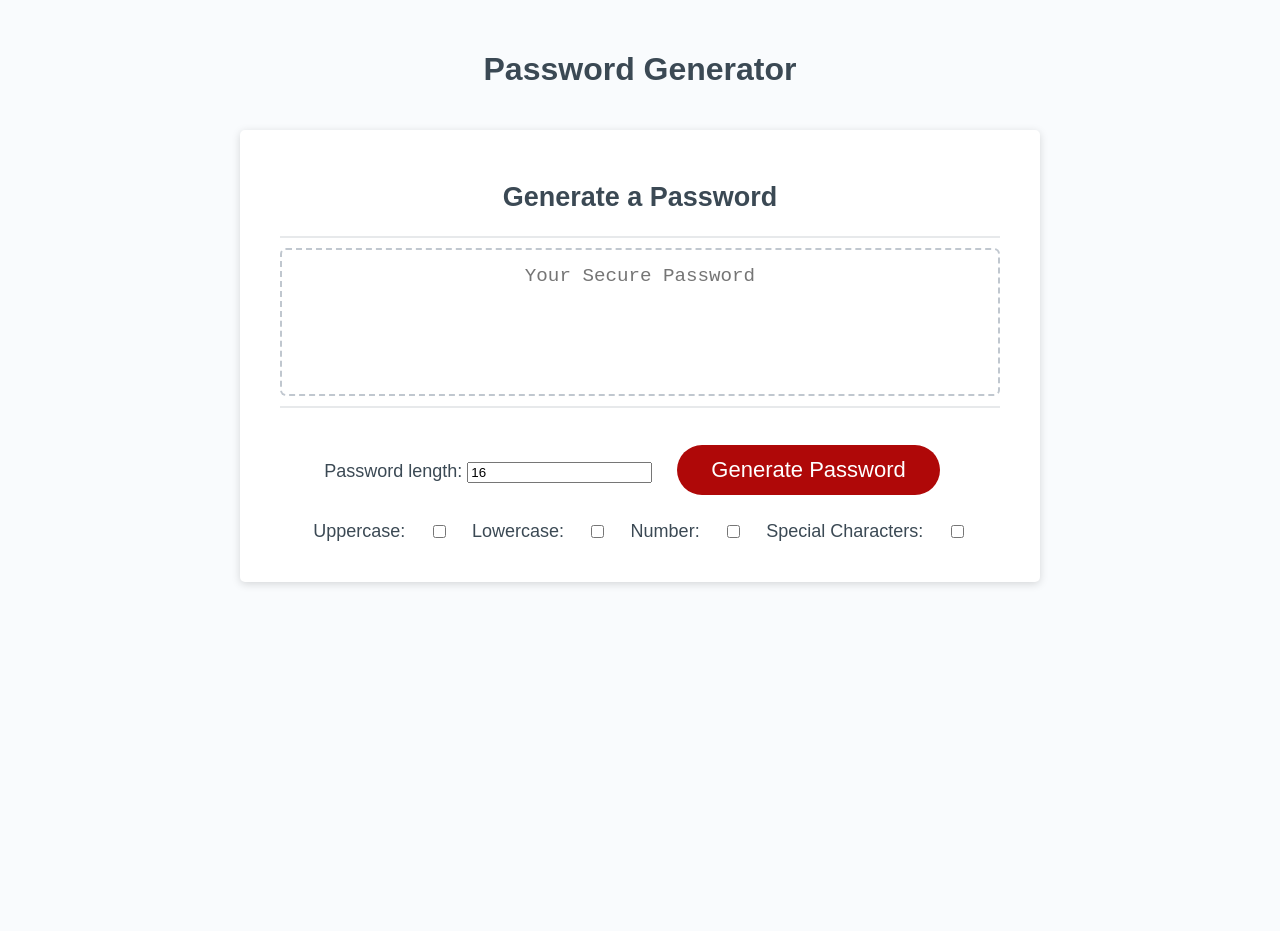
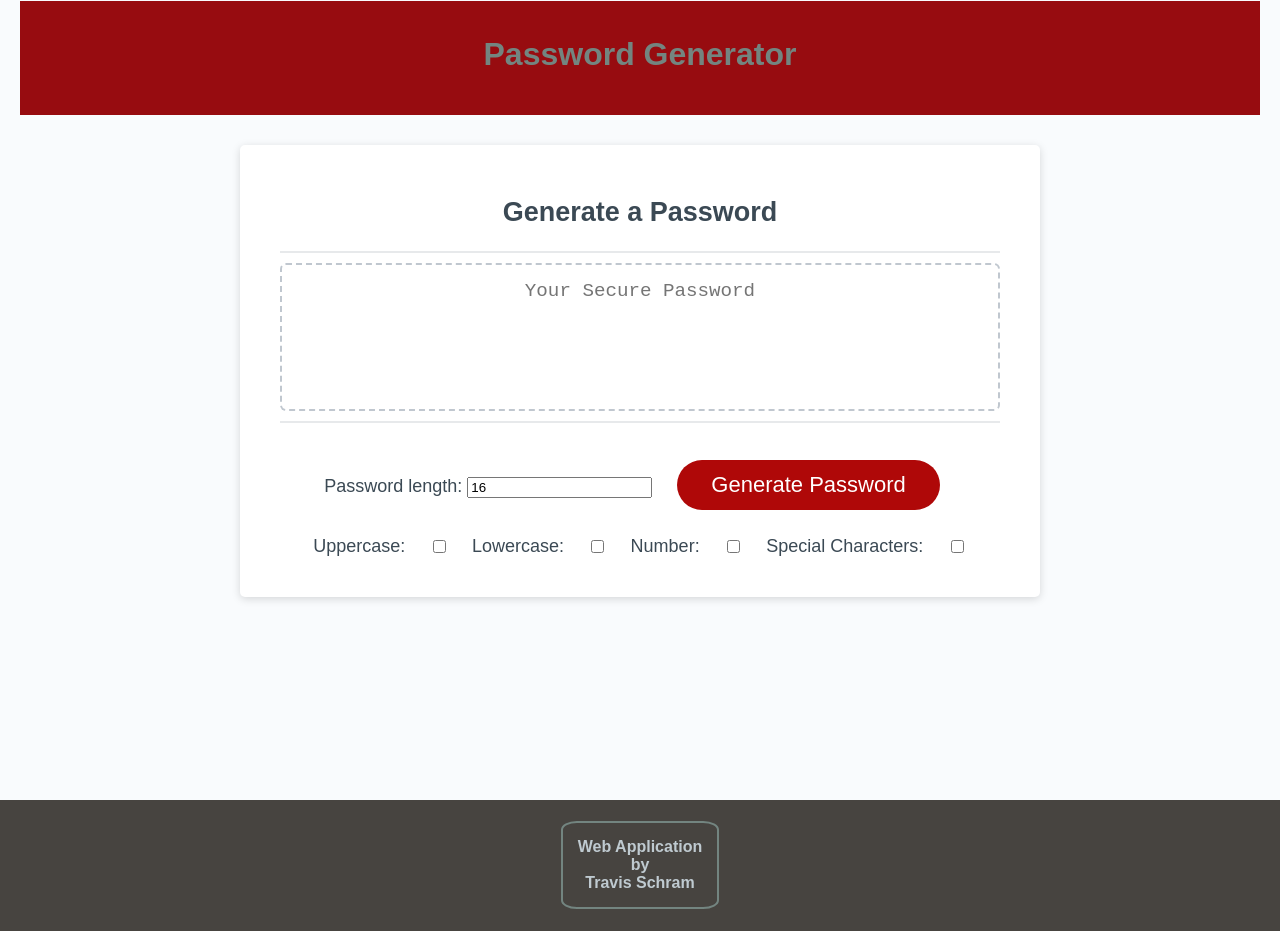
Before and after one commit to Tschram93/password-generator, a plain HTML site: page index.html in a window 1280 px wide. Before the commit the page ends 800 px from the top, so only its background shows below. Drawn offline with Linux system fonts and the light colour scheme.

Commit message:
added footer with name  and styled header

```diff
--- a/index.html
+++ b/index.html
@@ -1,6 +1,5 @@
 <!DOCTYPE html>
 <html lang="en">
-
 	<head>
 		<meta charset="UTF-8" />
 		<meta name="viewport" content="width=device-width, initial-scale=1.0" />
@@ -21,26 +20,44 @@
 					<h2 style="text-align: center">Generate a Password</h2>
 				</div>
 				<div class="card-body">
-        <textarea id="password" placeholder="Your Secure Password" aria-label="Generated Password"></textarea>
+					<textarea
+						id="password"
+						placeholder="Your Secure Password"
+						aria-label="Generated Password"
+					></textarea>
 				</div>
 				<div class="card-footer">
-        <br>
+					<br />
 					<label for="charLength"> Password length: </label>
-        <input id="charLength" type="text" min="4" max="16" value="16" placeholder="Enter # between 8-16">
+					<input
+						id="charLength"
+						type="text"
+						min="4"
+						max="16"
+						value="16"
+						placeholder="Enter # between 8-16"
+					/>
 					<button id="generate" class="btn">Generate Password</button>
 					<!--  Added Checkboxes for special characters, uppercase, lowercase -->
 					<section class="flexbox" class="checkboxes">
-          Uppercase: <input type="checkbox" class="upper" />
-          Lowercase: <input type="checkbox" class="lower" />
-          Number: <input type="checkbox" class="number" />
-          Special Characters: <input type="checkbox" class="spec" />
+						Uppercase: <input type="checkbox" class="upper" /> Lowercase:
+						<input type="checkbox" class="lower" /> Number:
+						<input type="checkbox" class="number" /> Special Characters:
+						<input type="checkbox" class="spec" />
 					</section>
 					<!--  -->
 				</div>
 			</div>
 		</div>
-
+		<footer class="container">
+			<div class="contact-box">
+				<h4 class="contact-text">
+					Web Application <br />
+					by <br />
+					Travis Schram
+				</h4>
+			</div>
+		</footer>
 		<script src="script.js"></script>
 	</body>
-
 </html>
--- a/script.js
+++ b/script.js
@@ -68,8 +68,6 @@ function generatePassword(lower, upper, number, special, length) {
 };
 
 
-// alert = "You must select at least one box."
-
 // I am using the character code numbers listed from https://www.w3schools.com/charsets/ref_html_ascii.asp
 
 function uppercaseRandom() {
--- a/style.css
+++ b/style.css
@@ -2,6 +2,17 @@
 *::before,
 *::after {
 	box-sizing: border-box;
+}
+
+header {
+	background-color: #970C10;
+	margin-top: -50px;
+	margin-bottom: 30px;
+}
+
+h1 {
+	color: #738580;
+	padding-top: 35px;
 }
 
 html,
@@ -10,6 +21,7 @@ body,
 	height: 100%;
 	margin: 0;
 	padding: 0;
+	width: 100%;
 }
 
 body {
@@ -30,6 +42,13 @@ header {
 	color: hsl(206, 17%, 28%);
 }
 
+
+.contact-text {
+	color: #BFCAD0;
+	border: 2px solid #738580;
+	border-radius: 10%;
+	padding: 15px 15px;
+}
 /* Added Checkboxes for special characters, uppercase, lowercase */
 .checkboxes {
 	display: block;
@@ -77,6 +96,19 @@ header {
 	clear: both;
 }
 
+.contact-box {
+	display: flex;
+	flex: 1;
+	justify-content: center;
+	text-align: center;
+}
+
+.container {
+	background-color: #474440;
+	position: absolute;
+	width: 100vw;
+}
+
 .btn {
 	border: none;
 	background-color: hsl(360, 91%, 36%);
@@ -105,6 +137,10 @@ button[disabled] {
 
 .float-right {
 	float: right;
+}
+
+.footer {
+	position: fixed;
 }
 
 #password {
```
Lines whose indentation alone changed are shown as unchanged.
